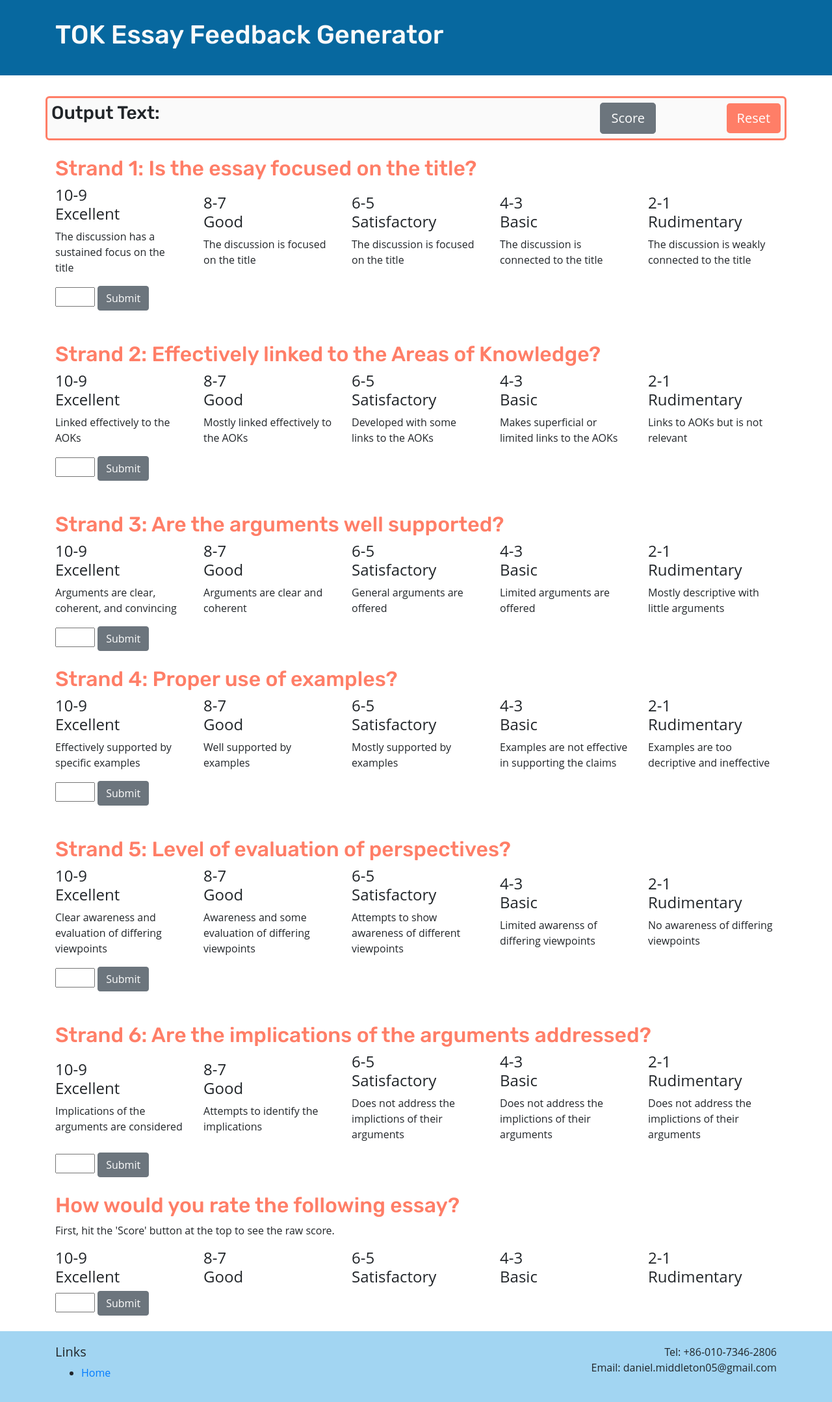
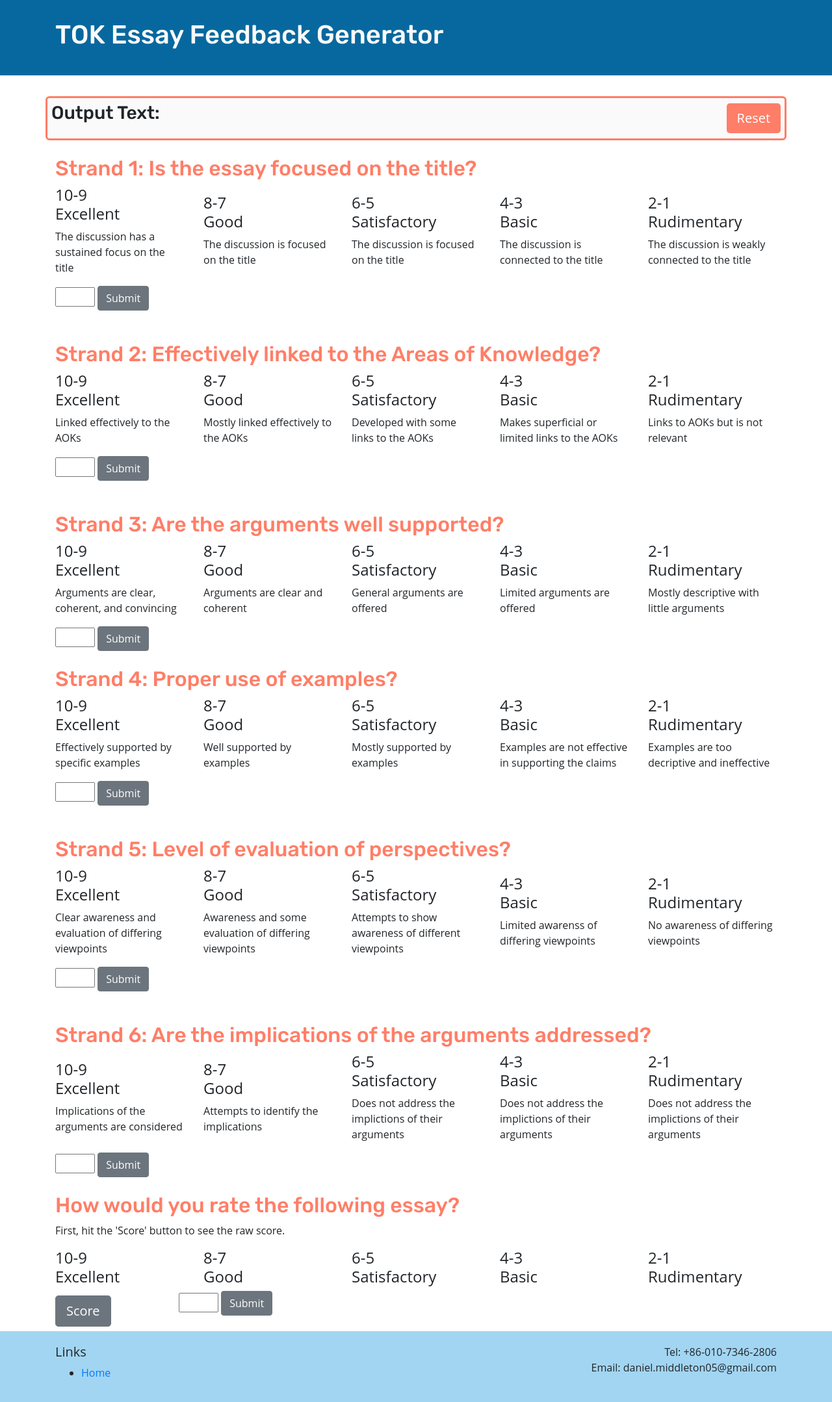
Before and after one commit to danielmiddleton05/grading_comment_generator, a website: page index.html in a window 1280 px wide. Shown: the whole page at 65% size. Drawn offline with nearby package versions, Linux system fonts and the light colour scheme.

Commit message:
moved the 'scoer' button to the bottom

```diff
--- a/index.html
+++ b/index.html
@@ -6,9 +6,7 @@
     <meta http-equiv="X-UA-Compatible" content="IE=edge">
     <meta name="viewport" content="width=device-width, initial-scale=1.0">
     <title>Essay Feedback</title>
-    <!-- Bootstrap CSS -->
     <link rel="stylesheet" href="node_modules/bootstrap/dist/css/bootstrap.min.css" />
-    <!-- Additional CSS must be placed after Bootstrap CSS -->
     <link rel="stylesheet" href="https://fonts.googleapis.com/css2?family=Rubik:wght@500&display=swap" />
     <link rel="stylesheet" href="css/styles.css" />
 </head>
@@ -38,14 +36,9 @@
                     <span id="output4"></span>
                     <span id="output5"></span>
                     <span id="output6"></span>
-                    <span id="averageOutput"></span>
                 </p>
             </div>
-            <div class="col-md-2 align-self-center text-right">
-                <button id="calAvg" type="button" class="btn btn-secondary btn-lg"
-                    onclick="calculateAverage()">Score</button>
-            </div>
-            <div class="col-md-2 align-self-center text-right">
+            <div class="col align-self-center text-right">
                 <button id="resetButton1" type="button" class="btn btn-secondary btn-lg"
                     onclick="resetButton()">Reset</button>
             </div>
@@ -272,7 +265,8 @@
         <div class="row align-items-center">
             <div class="col-12 align-self-center">
                 <h2>How would you rate the following essay?</h2>
-                <p>First, hit the 'Score' button at the top to see the raw score.</p>
+                <p>First, hit the 'Score' button to see the raw score.</p>
+                <p id="averageOutput"></p>
             </div>
         </div>
         <div class="row align-items-center">
@@ -293,7 +287,11 @@
             </div>
         </div>
         <div class="row">
-            <div class="col mb-4">
+            <div class="col-md-2 align-self-center">
+                <button id="calAvg" type="button" class="btn btn-secondary btn-lg"
+                    onclick="calculateAverage()">Score</button>
+            </div>
+            <div class="col mb-4 align-self-center">
                 <input type="number" id="userInput" min="1" max="10">
                 <button button type="button" class="btn btn-secondary" onclick="showText()">Submit</button>
             </div>
```
Also changed, not shown: 1 other file.
